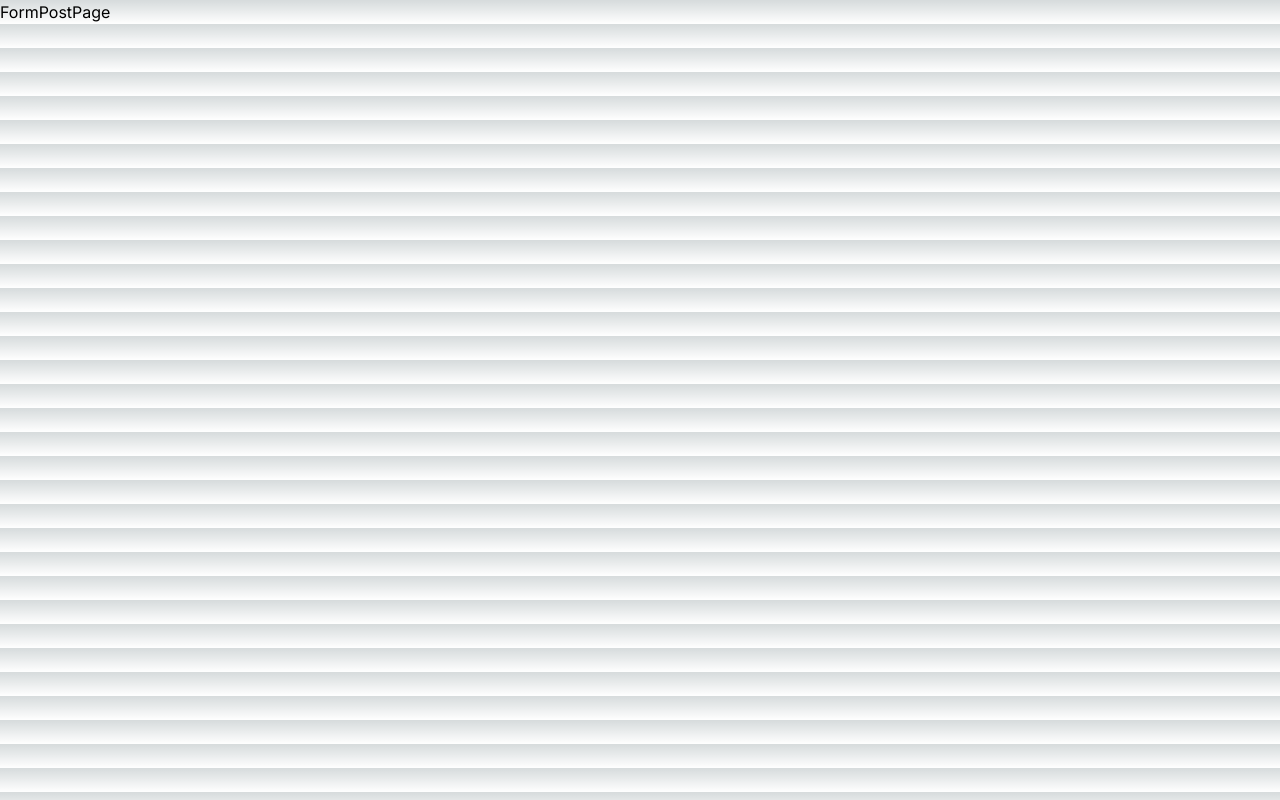
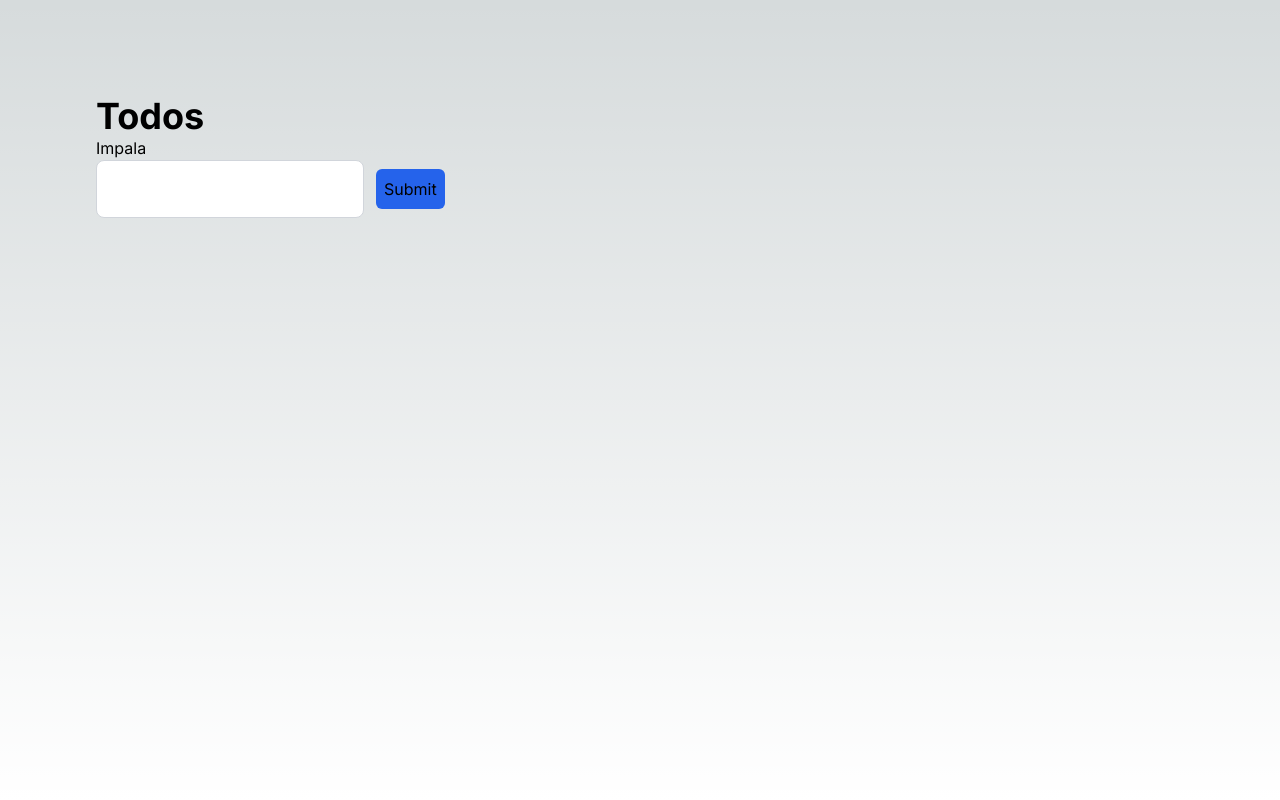
Before and after one commit to KennedyMungai/server_actions_refresher, a Next.js app: page /formPost in a window 1280 px wide. Built offline with nearby package versions, Linux system fonts and the light colour scheme.

Commit message:
Made some markup changes to the pages

```diff
--- a/app/formPost/page.tsx
+++ b/app/formPost/page.tsx
@@ -1,7 +1,41 @@
-type Props = {}
+import { revalidatePath } from 'next/cache'
 
-const FormPostPage = (props: Props) => {
-	return <div>FormPostPage</div>
+const todos: string[] = ['Impala']
+
+const FormPostPage = () => {
+	const addTodo = async (data: FormData) => {
+		'use server'
+
+		const todo = data.get('todo') as string
+
+		todos.push(todo)
+
+		revalidatePath('/')
+	}
+
+	return (
+		<main className='min-h-screen p-24'>
+			<h1 className='text-4xl font-bold'>Todos</h1>
+			<ul>
+				{todos.map((todo, index) => {
+					return <li key={index}>{todo}</li>
+				})}
+			</ul>
+			<form action={addTodo}>
+				<input
+					type='text'
+					name='todo'
+					className='border border-gray-300 rounded-lg py-4 px-4 text-base text-black'
+				/>
+				<button
+					type='submit'
+					className='bg-blue-600 disabled:bg-gray-500 inline-flex rounded-md p-2 ml-3'
+				>
+					Submit
+				</button>
+			</form>
+		</main>
+	)
 }
 
 export default FormPostPage
--- a/app/page.tsx
+++ b/app/page.tsx
@@ -1,39 +1,9 @@
-import { revalidatePath } from "next/cache"
-
-const todos: string[] = ['Impala']
+import Link from 'next/link'
 
 export default function Home() {
-	const addTodo = async (data: FormData) => {
-		'use server'
-
-		const todo = data.get('todo') as string
-
-		todos.push(todo)
-
-    revalidatePath('/')
-	}
-
 	return (
-		<main className='min-h-screen p-24'>
-			<h1 className='text-4xl font-bold'>Todos</h1>
-			<ul>
-				{todos.map((todo, index) => {
-					return <li key={index}>{todo}</li>
-				})}
-			</ul>
-			<form action={addTodo}>
-				<input
-					type='text'
-					name='todo'
-					className='border border-gray-300 rounded-lg py-4 px-4 text-base text-black'
-				/>
-				<button
-					type='submit'
-					className='bg-blue-600 disabled:bg-gray-500 inline-flex rounded-md p-2 ml-3'
-				>
-					Submit
-				</button>
-			</form>
+		<main className='min-h-screen'>
+			<Link href='/formPost'>Form Post</Link>
 		</main>
 	)
 }
```
